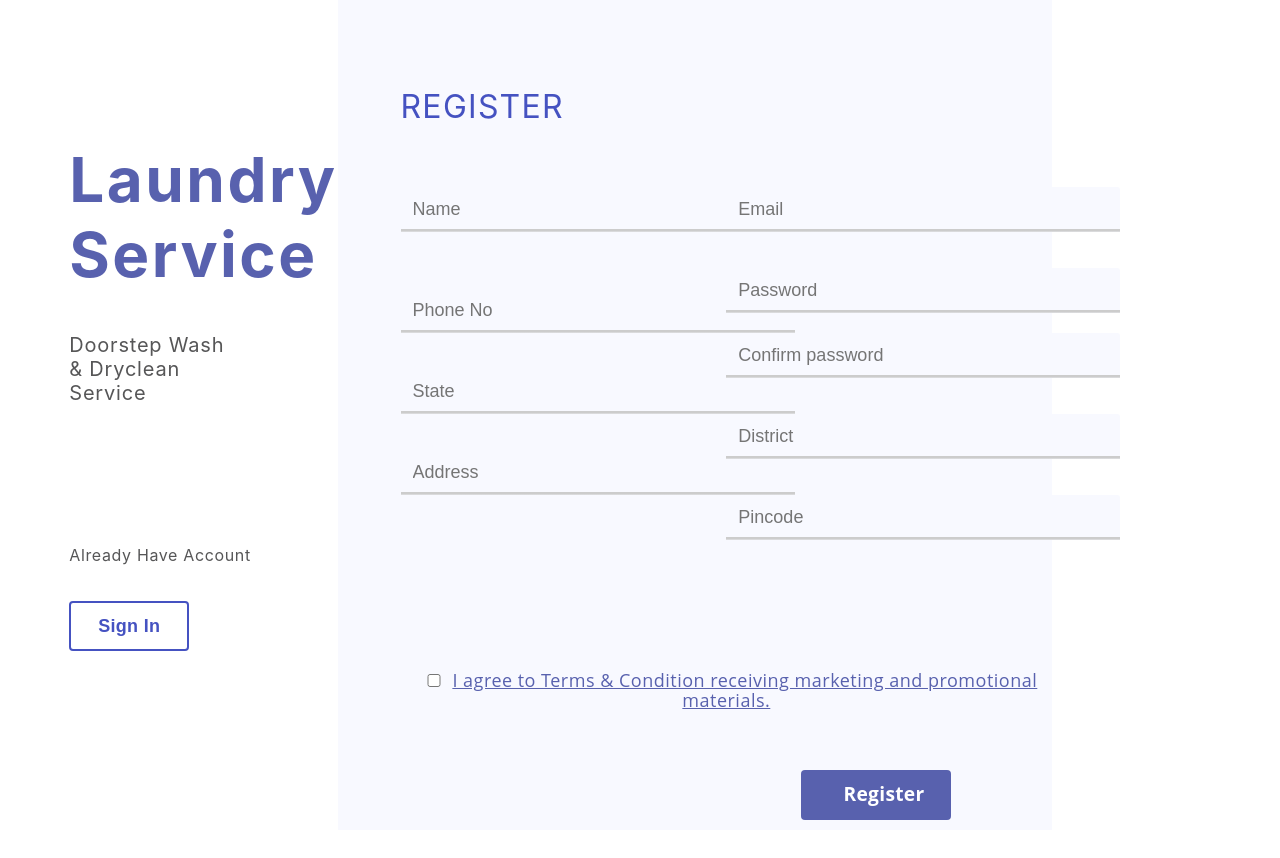
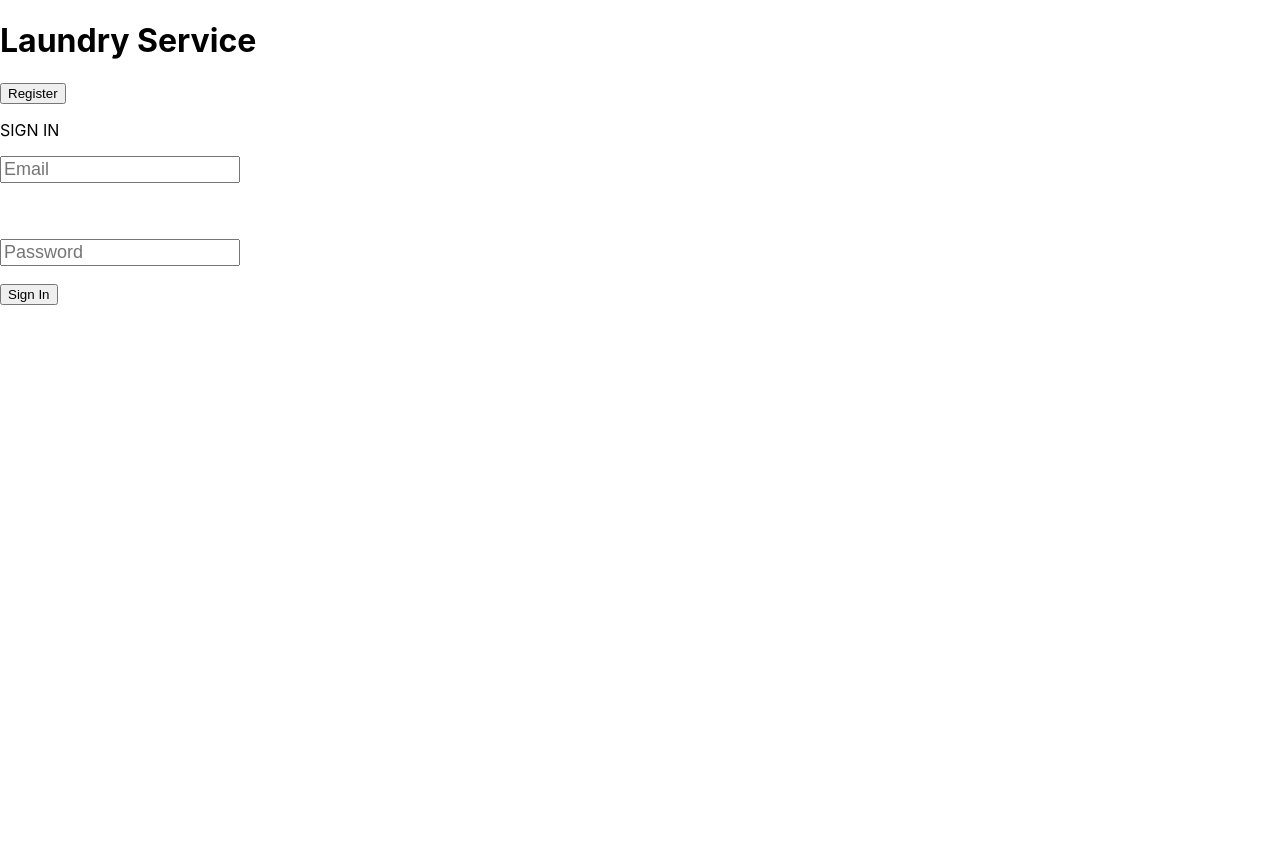
Before and after one commit to Pragati-rathore/laundry-cart-frontend, a React (Create React App) app: page / in a window 1280 px wide. Shown: the top 858 px of the page. Built offline with nearby package versions, Linux system fonts and the light colour scheme.

Commit message:
done signin

```diff
--- a/src/components/Auth/Regsister/Register.css
+++ /dev/null
@@ -1,206 +0,0 @@
-.signupcontainer {
-    display: flex;
-}
-
-.signupcontainer-left {
-    width: 30%;
-    padding-left: 69.25px;
-}
-
-.signupcontainer-right {
-    width: 70%;
-    background: #F8F9FF 0% 0% no-repeat padding-box;
-    opacity: 1;
-    padding-left: 63px;
-}
-
-.signup-maincontainer-laundryheading {
-    padding-top: 100px;
-    text-align: left;
-    /* font: normal normal 900 62px/80px Avenir; */
-    letter-spacing: 2.48px;
-    color: #5861AE;
-    text-transform: capitalize;
-    opacity: 1;
-    font-size: 62px;
-        font-weight: 700;
-}
-
-.signup-maincontainer-laundrydescription {
-    text-align: left;
-    /* font: normal normal normal 20px/32px Avenir; */
-    letter-spacing: 0.8px;
-    color: #565657;
-    text-transform: capitalize;
-    opacity: 1;
-    width: 175px;
-    margin-bottom: 139.5px;
-    font-size: 20px;
-    font-size: 20px;
-        font-family: inherit;
-}
-
-.signup-maincontainer-alreadyhaveaccount {
-    text-align: left;
-    /* font: normal normal normal 16px/26px Avenir; */
-    letter-spacing: 0.64px;
-    color: #565657;
-    text-transform: capitalize;
-    opacity: 1;
-    font-size: 16px;
-        font-family: inherit;
-
-}
-
-.signup-maincontainer-registerbutton {
-    text-align: center;
-    /* font: normal normal bold 15px/20px Open Sans; */
-    letter-spacing: 0.3px;
-    color: #4552C1;
-    /* opacity: 1; */
-    border: 2px solid #4552C1;
-    border-radius: 4px;
-    opacity: 1;
-    width: 120px;
-
-            height: 50px;
-            font-size: 18px;
-            font-weight: 600;
-
-
-
-    background: white;
-
-    margin-bottom: 45px;
-    margin-top: 20.5px;
-
-
-}
-
-.signup-maincontainer-registerheading {
-    text-align: left;
-    font-weight: 400;
-    font-size: 32px;
-    line-height: 60px;
-    letter-spacing: 1.28px;
-    color: #4552C1;
-    text-transform: uppercase;
-    opacity: 1;
-    padding-top: 45px;
-    margin-bottom: 50px;
-}
-
-.register-input {
-    display: flex;
-    margin-bottom: 130px;
-}
-
-.register-input-width50 {
-    width: 50%;
-}
-
-input.register-checkbox {
-    border: 1px solid #707070;
-    border-radius: 3px;
-    width: 30px;
-}
-
-.register-agree {
-    text-align: center;
-
-    font: normal normal normal 14px/20px Open Sans;
-    letter-spacing: 0.49px;
-    color: #5861AE;
-    opacity: 1;
-}
-
-.registerbtn {
-    width: 150px;
-    height: 50px;
-    background: #4552C1 0% 0% no-repeat padding-box;
-    border-radius: 4px;
-    opacity: 1;
-    padding-top: 14px;
-    padding-left: 43px;
-    padding-bottom: 16px;
-
-    padding-right: 43px;
-    text-align: center;
-    font: normal normal 15px/20px Open Sans;
-    letter-spacing: 0.3px;
-    color: #FFFFFF;
-    border: none;
-    margin-top: 41.55px;
-}
-
-.custom-field {
-    position: relative;
-    font-size: 17px;
-    border-top: 20px solid transparent;
-    margin-bottom: 5px;
-    --field-padding: 12px;
-}
-
-.custom-field input {
-    border: none;
-    -webkit-appearance: none;
-    -ms-appearance: none;
-    -moz-appearance: none;
-    appearance: none;
-
-    padding: var(--field-padding);
-
-    width: 370px;
-    outline: none;
-    font-size: 14px;
-}
-
-.custom-field .placeholder {
-    position: absolute;
-    left: var(--field-padding);
-    width: calc(100% - (var(--field-padding) * 2));
-    overflow: hidden;
-    white-space: nowrap;
-    text-overflow: ellipsis;
-    top: 22px;
-    line-height: 100%;
-    transform: translateY(-50%);
-    color: #aaa;
-    transition:
-        top 0.3s ease,
-        color 0.3s ease,
-        font-size 0.3s ease;
-    padding-bottom: 25px;
-}
-
-.custom-field input.dirty+.placeholder,
-.custom-field input:focus+.placeholder,
-.custom-field input:not(:placeholder-shown)+.placeholder {
-    top: -10px;
-    font-size: 12px;
-    letter-spacing: 0.42px;
-    color: #5861AE;
-}
-
-.custom-field.two input {
-    border-radius: 0;
-    border-top-left-radius: 3px;
-    border-top-right-radius: 3px;
-    background:
-        linear-gradient(90deg, #5861AE, #5861AE) center bottom/0 0.15em no-repeat,
-        linear-gradient(90deg, #ccc, #ccc) left bottom/100% 0.15em no-repeat,
-        linear-gradient(90deg, #f8f9ff, #f8f9ff) left bottom/100% no-repeat;
-    transition: background-size 0.3s ease;
-}
-
-.custom-field.two input.dirty,
-.custom-field.two input:not(:placeholder-shown),
-.custom-field.two input:focus {
-    background-size: 100% 0.15em, 100% 0.1em, 100%;
-}
-
-/* #signup-error{
-    text-decoration: none;
-    color: red;
-    margin-top: 5px;
- } */
--- a/src/components/Auth/Signin/Signin.js
+++ b/src/components/Auth/Signin/Signin.js
@@ -1,12 +1,12 @@
 import React from "react";
 import { useState } from "react";
-import {useHistroy} from "react-router-dom"
-import { useNavigate } from "react-router-dom";
+// import {useHistroy} from "react-router-dom"
+// import { useNavigate } from "react-router-dom";
 import "./Signin.css";
 
 const Signin = () => {
-  const histroy=useHistroy()
-  const [email, setEmail] = useState("");
+  // const histroy=useHistroy()
+  const [username, setEmail] = useState("");
   const [password,setPass]=useState("")
   const loginUser= async (e)=>{
     e.preventDefault();
@@ -15,16 +15,17 @@ const Signin = () => {
       headers:{
         "Content-Type":"application/json"
       },body:JSON.stringify({
-        email,
+        username,
         password
       })
      })
-     const data= res.json()
-     if(res.status===400 ||500 || !data){
-         window.alert("Invaid Email")
+   const data= await res.json()
+   console.log(data)
+     if(res.status=== 400 || !data){
+         window.alert("Invaid Emaillllllllll")
      }else{
       window.alert("Login Successfull")
-      histroy.push("/")
+      // histroy.push("/")
      }
   }
   return (
@@ -40,9 +41,10 @@ const Signin = () => {
           <p className="">SIGN IN</p>
           <form method="POST" className="">
             <label class="">
+
               <input
                 style={{ fontSize: "18px", color: "#77838F" }}
-                value={email}
+                value={username}
                 onChange={(e)=>{setEmail(e.target.value)}}
                 type="text"
                 placeholder="Email"
--- a/src/index.js
+++ b/src/index.js
@@ -2,14 +2,14 @@ import React from 'react';
 import ReactDOM from 'react-dom/client';
 import './index.css';
 // import App from './App';
-// import Signin from './components/Auth/Signin/Signin';
-import Register from './components/Auth/Regsister/Register';
+import Signin from './components/Auth/Signin/Signin';
+// import Register from './components/Auth/Regsister/Register';
 
 const root = ReactDOM.createRoot(document.getElementById('root'));
 root.render(
   <React.StrictMode>
     {/* <App /> */}
-    {/* <Signin/> */}
-     <Register/>
+    <Signin/>
+     {/* <Register/> */}
   </React.StrictMode>
 );
```
